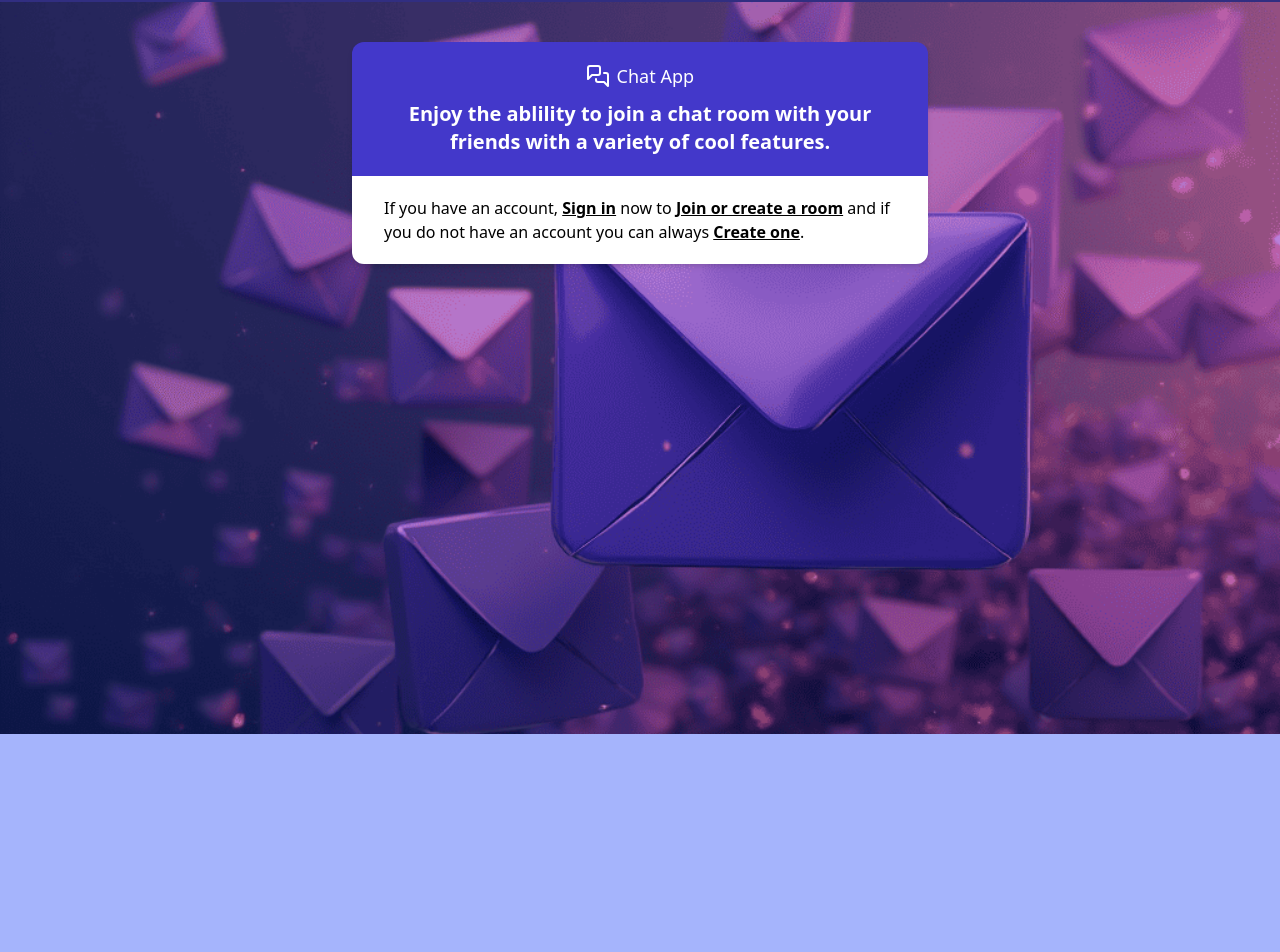
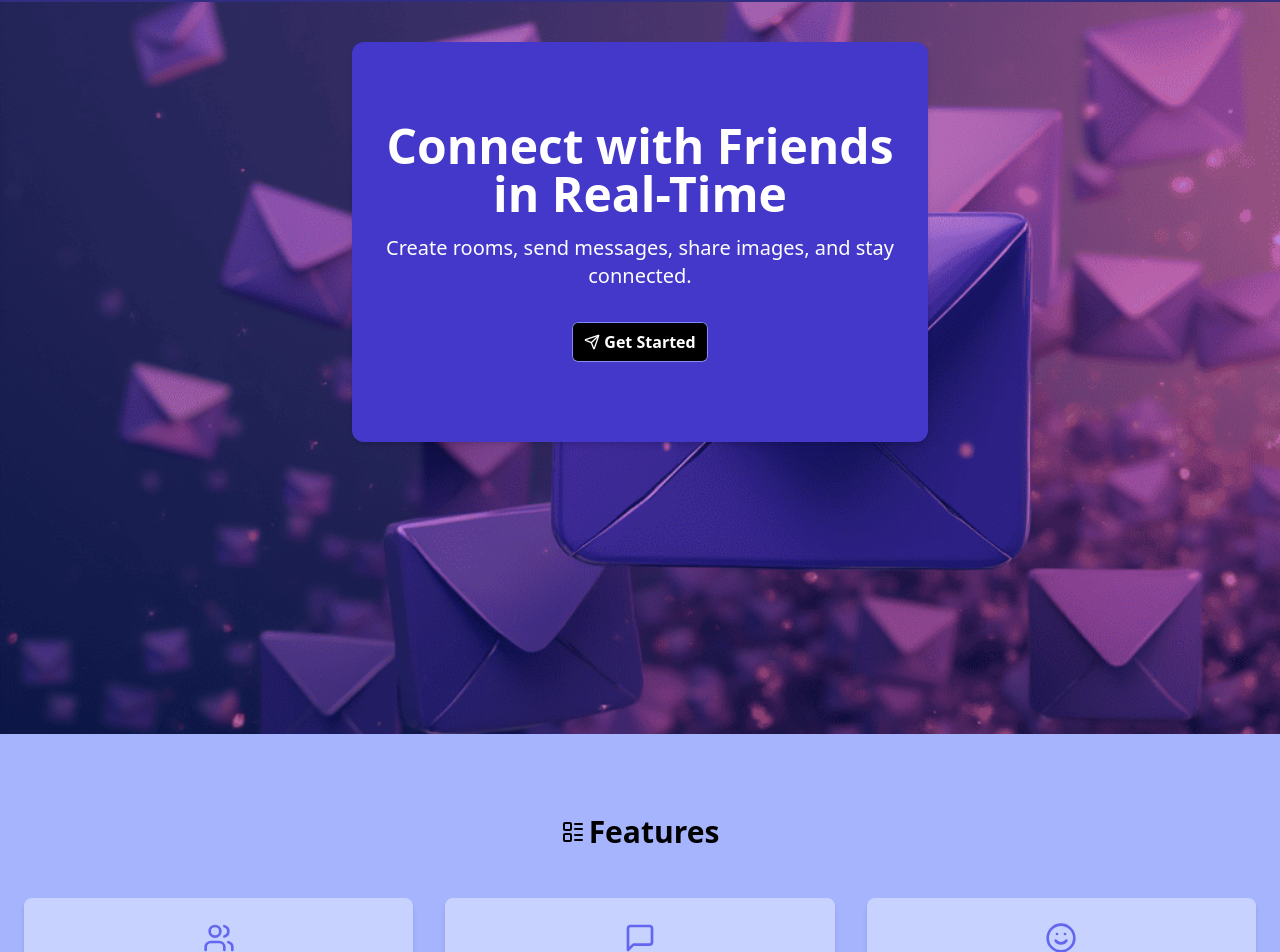
Before and after one commit to Ziad-Elshrief/MERN-Chat-App, a React (Vite) app in the folder Real-Time-Chat-Frontend/: page / in a window 1280 px wide. Shown: the part 66-1018 px from the top of the page. Before the commit the page ends 800 px from the top, so only its background shows below. Built offline with nearby package versions, Linux system fonts and the light colour scheme; no server answers.

Commit message:
feature: add a new homepage design

```diff
--- a/Real-Time-Chat-Frontend/src/pages/Home.tsx
+++ b/Real-Time-Chat-Frontend/src/pages/Home.tsx
@@ -1,4 +1,4 @@
-import { MessagesSquare } from "lucide-react";
+import { Users, MessageSquare, Smile, Send, LayoutList } from "lucide-react";
 import Container from "../components/Container";
 import bg from "/home_bg.png";
 import { Link } from "react-router-dom";
@@ -7,41 +7,77 @@ export default function Home() {
   return (
     <>
       <div
-        className=" bg-cover bg-center w-full relative h-[calc(100dvh-68px)] overflow-hidden"
+        className=" bg-cover bg-center w-full relative min-h-[calc(100dvh-68px)] overflow-hidden"
         style={{ backgroundImage: `url(${bg})` }}
       >
         <Container>
           <div className="w-full max-w-xl my-6 text-white shadow-md rounded-xl overflow-hidden">
-            <header className="text-center px-5 py-5 bg-indigo-700 ">
-              <Link to="/" className="text-white text-lg">
-                <MessagesSquare className="inline mr-0.5 mb-1" /> Chat App
-              </Link>
-              <h1 className="text-xl text-center font-bold mt-2">
-                Enjoy the ablility to join a chat room with your friends with a
-                variety of cool features.
-              </h1>
-            </header>
-            <main className="py-5 px-8 bg-white dark:bg-slate-700 text-black dark:text-white">
-              If you have an account,{" "}
-              <Link to="/login" className="inline-block font-bold underline">
-                Sign in
-              </Link>{" "}
-              now to{" "}
-              <Link
-                to="/join-chat"
-                className="inline-block font-bold underline"
-              >
-                Join or create a room
-              </Link>{" "}
-              and if you do not have an account you can always{" "}
-              <Link to="/register" className="inline-block font-bold underline">
-                Create one
-              </Link>
-              .
-            </main>
+            <section className="bg-indigo-700 text-white py-20">
+              <div className="container mx-auto px-6 text-center">
+                <h1 className="text-3xl sm:text-5xl font-bold mb-4">
+                  Connect with Friends in Real-Time
+                </h1>
+                <p className="text-xl mb-8">
+                  Create rooms, send messages, share images, and stay connected.
+                </p>
+                <Link
+                  to="/join-chat"
+                  className="inline-flex items-center gap-x-1 rounded-md bg-black  px-3 py-2 font-semibold text-white ring-1 shadow-xs ring-indigo-400 ring-inset hover:bg-indigo-500 focus:bg-indigo-500"
+                >
+                  <Send className="size-4" />
+                  Get Started
+                </Link>
+              </div>
+            </section>
           </div>
         </Container>
       </div>
+      <section className="py-20">
+        <div className="container mx-auto px-6">
+          <h2 className="text-3xl font-bold flex justify-center gap-x-1 items-center mb-12 dark:text-white"><LayoutList /> Features</h2>
+          <div className="grid grid-cols-1 md:grid-cols-3 gap-8">
+            <FeatureCard
+              icon={<Users className="h-8 w-8 text-indigo-500" />}
+              title="Create Rooms"
+              description="Set up private or group chat rooms for different conversations."
+            />
+            <FeatureCard
+              icon={<MessageSquare className="h-8 w-8 text-indigo-500" />}
+              title="Rich Messaging"
+              description="Send text and image messages to express yourself fully."
+            />
+            <FeatureCard
+              icon={<Smile className="h-8 w-8 text-indigo-500" />}
+              title="Interact & React"
+              description="Reply to messages and react with emojis to keep conversations lively."
+            />
+          </div>
+        </div>
+      </section>
+
+      <footer className="bg-indigo-800 text-white py-8">
+        <div className="container mx-auto px-6 text-center">
+          <p>&copy; {new Date().getFullYear()} ChatApp. All rights reserved.</p>
+        </div>
+      </footer>
     </>
   );
 }
+
+function FeatureCard({
+  icon,
+  title,
+  description,
+}: {
+  icon: React.ReactNode;
+  title: string;
+  description: string;
+}) {
+  return (
+    <div className="bg-indigo-200 p-6 rounded-lg shadow-md flex flex-col items-center text-center">
+      <div className="mb-4">{icon}</div>
+      <h3 className="text-xl font-semibold text-indigo-700 mb-2">{title}</h3>
+      <p className="text-gray-600">{description}</p>
+    </div>
+  );
+}
```
